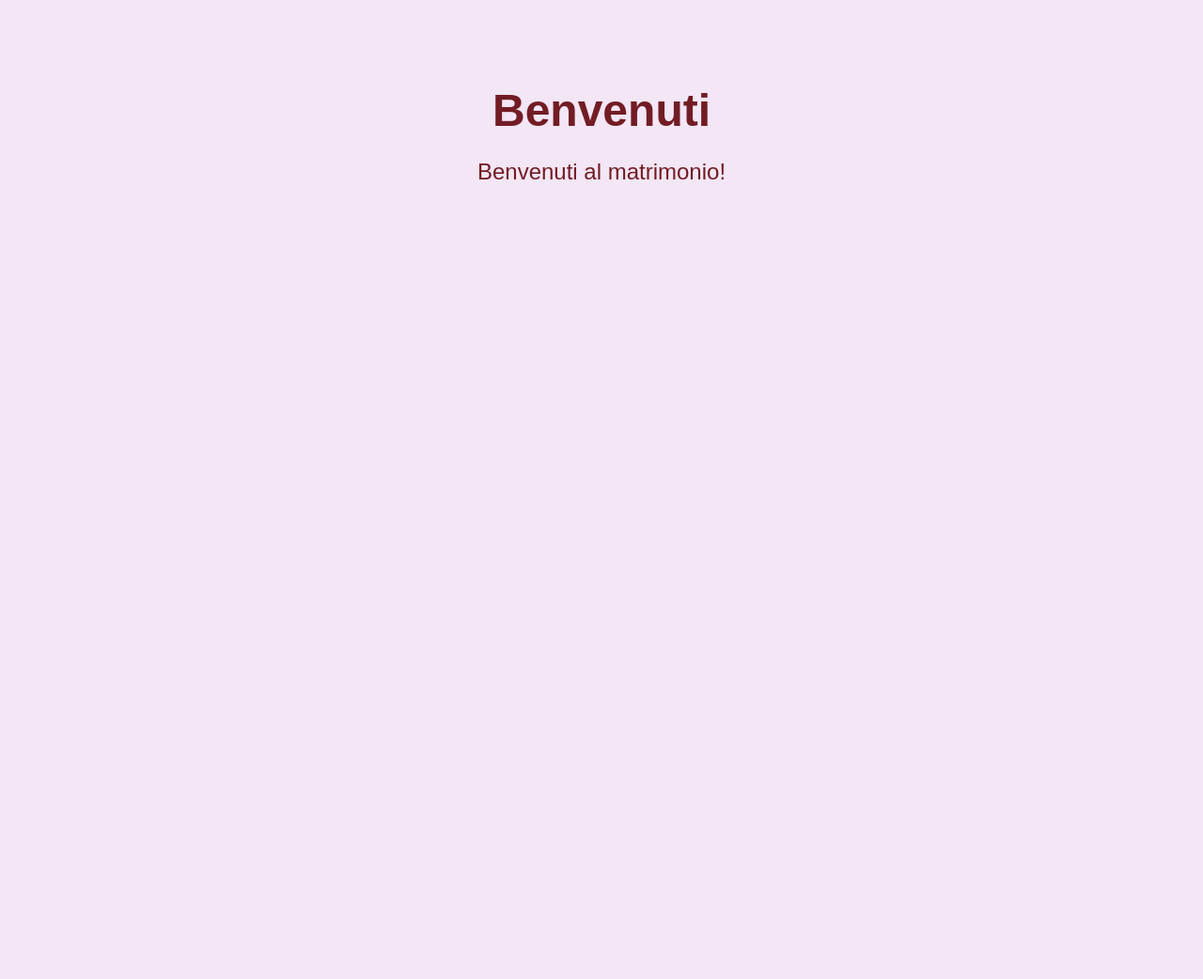
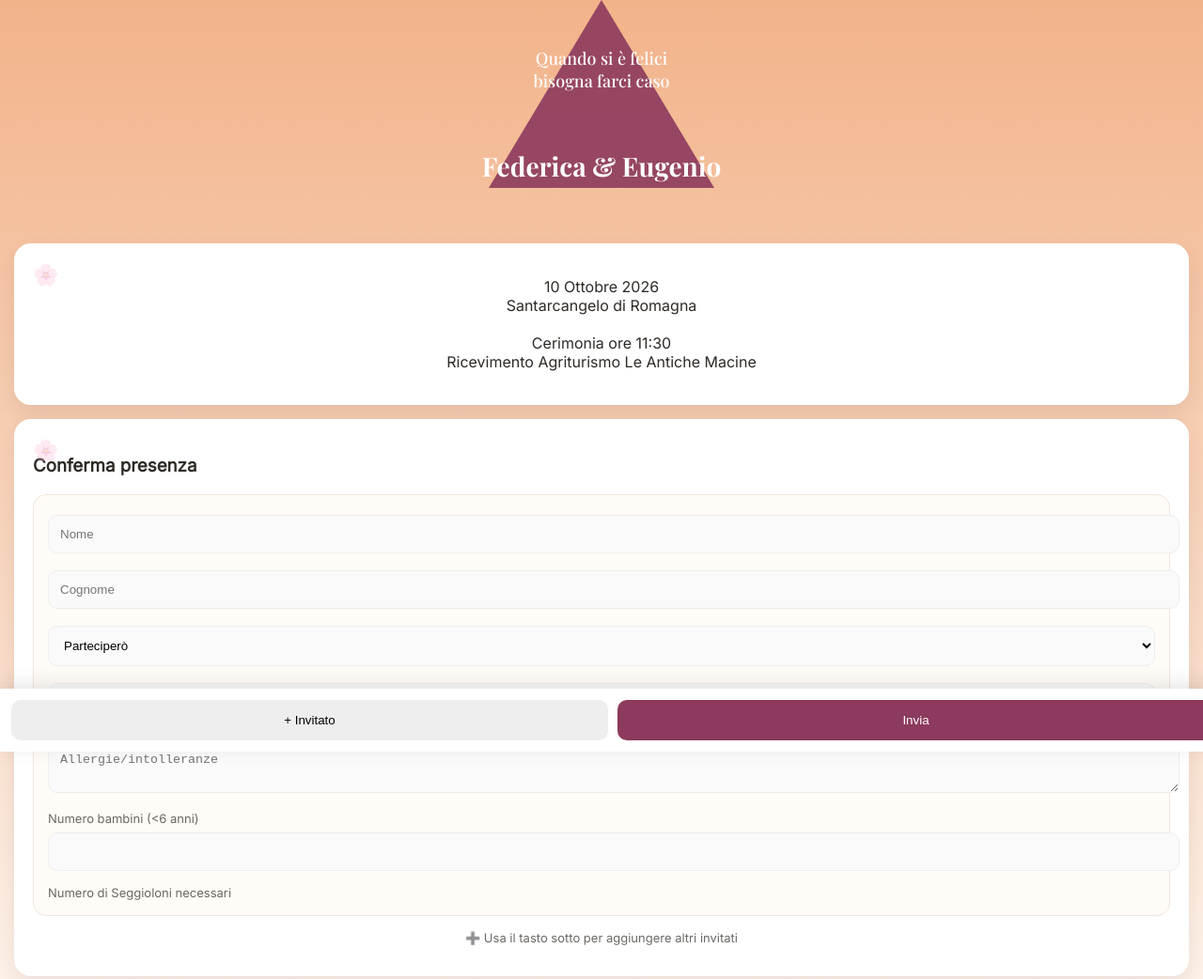
Before and after one commit to moscae/matrimonio, a plain HTML site: page index.html in a window 1280 px wide. Shown: the top 1042 px of the page at 94% size. Before the commit the page ends 800 px from the top, so only its background shows below. Drawn offline with nearby package versions, Linux system fonts and the light colour scheme.

Commit message:
Migration Web

```diff
--- a/index.html
+++ b/index.html
@@ -3,26 +3,297 @@
 <head>
 <meta charset="UTF-8">
 <meta name="viewport" content="width=device-width, initial-scale=1.0">
-    <title>Benvenuti</title>
+
+<title>Federica & Eugenio</title>
+
+<link href="https://fonts.googleapis.com/css2?family=Playfair+Display:wght@500;700&family=Inter:wght@300;400&display=swap" rel="stylesheet">
+
 <style>
-        body {
-            background-color: #f3e6f5;
-            color: #721c24;
-            font-family: 'Arial', sans-serif;
-            text-align: center;
-            padding: 50px;
+:root{
+  --viola:#8C3A5D;
+  --pesca:#F2B38A;
+  --crema:#FFF8F2;
+  --verde:#6E8B74;
 }
-        h1 {
-            font-size: 3em;
-            margin-bottom: 20px;
+
+body{
+  margin:0;
+  font-family:'Inter',sans-serif;
+  background:linear-gradient(180deg,var(--pesca),var(--crema));
+  color:#2E2A26;
 }
-        p {
-            font-size: 1.5em;
+
+/* HERO */
+.hero{
+  text-align:center;
+  padding:40px 20px 30px;
+  position:relative;
+}
+
+/* TRIANGOLO CENTRALE */
+.hero::before{
+  content:"";
+  position:absolute;
+  top:0;
+  left:50%;
+  transform:translateX(-50%);
+  width:0;
+  height:0;
+  border-left:120px solid transparent;
+  border-right:120px solid transparent;
+  border-bottom:200px solid var(--viola);
+  opacity:0.9;
+  z-index:0;
+}
+
+.hero h1{
+  font-family:'Playfair Display',serif;
+  font-size:28px;
+  position:relative;
+  z-index:1;
+  color:white;
+  margin-top:60px;
+}
+
+.quote{
+  font-family:'Playfair Display',serif;
+  font-size:18px;
+  color:white;
+  position:relative;
+  z-index:1;
+  margin-top:10px;
+}
+
+/* CARD */
+.card{
+  background:white;
+  margin:15px;
+  padding:20px;
+  border-radius:18px;
+  box-shadow:0 10px 25px rgba(0,0,0,0.08);
+}
+
+/* FIORI DECORATIVI */
+.card::before{
+  content:"🌸";
+  position:absolute;
+  font-size:22px;
+  opacity:0.3;
+}
+
+/* INPUT */
+input, select, textarea{
+  width:100%;
+  padding:12px;
+  margin-top:6px;
+  margin-bottom:12px;
+  border-radius:10px;
+  border:1px solid #eee;
+  background:#FAFAFA;
+}
+
+input:focus, select:focus{
+  outline:none;
+  border-color:var(--viola);
+}
+
+/* GUEST */
+.guest{
+  background:#FFFBF7;
+  border:1px solid #F1E6D9;
+  padding:15px;
+  border-radius:14px;
+  margin-bottom:15px;
+  position:relative;
+}
+
+.remove-btn{
+  position:absolute;
+  top:10px;
+  right:10px;
+  background:#E07A5F;
+  border:none;
+  color:white;
+  border-radius:6px;
+  font-size:12px;
+  padding:4px 8px;
+}
+
+/* BOTTONI */
+.bottom-bar{
+  position:fixed;
+  bottom:0;
+  width:100%;
+  display:flex;
+  gap:10px;
+  padding:12px;
+  background:white;
+  box-shadow:0 -5px 20px rgba(0,0,0,0.1);
+}
+
+button{
+  flex:1;
+  padding:14px;
+  border:none;
+  border-radius:10px;
+  font-weight:500;
+}
+
+.primary{
+  background:var(--viola);
+  color:white;
+}
+
+.secondary{
+  background:#eee;
+}
+
+.spacer{height:100px;}
+
+.label{
+  font-size:13px;
+  opacity:0.7;
 }
 </style>
 </head>
+
 <body>
-    <h1>Benvenuti</h1>
-    <p>Benvenuti al matrimonio!</p>
+
+<div class="hero">
+  <div class="quote">Quando si è felici<br>bisogna farci caso</div>
+  <h1>Federica & Eugenio</h1>
+</div>
+
+<div class="card">
+  <p style="text-align:center">
+    10 Ottobre 2026<br>
+    Santarcangelo di Romagna<br><br>
+    Cerimonia ore 11:30<br>
+    Ricevimento Agriturismo Le Antiche Macine
+  </p>
+</div>
+
+<div class="card">
+  <h3>Conferma presenza</h3>
+  <div id="guests"></div>
+  <p style="text-align:center;font-size:13px;opacity:0.7;">
+    ➕ Usa il tasto sotto per aggiungere altri invitati
+  </p>
+</div>
+
+<div class="spacer"></div>
+
+<div class="bottom-bar">
+  <button class="secondary" onclick="aggiungiInvitato()">+ Invitato</button>
+  <button class="primary" onclick="invia()">Invia</button>
+</div>
+
+<script>
+const apiURL="https://script.google.com/macros/s/AKfycbwZfl2AzksQTnXMpi2tqZUr9ZrHUHAb9XMqIl2EA6iSVRYqVLe2Y-Cax7RCjHTvCzbOCQ/exec";
+let firstGuestBambini=true;
+
+function aggiungiInvitato(){
+  const container=document.getElementById("guests");
+  const div=document.createElement("div");
+  div.className="guest";
+
+  let html=`
+<input class="nome" placeholder="Nome">
+<input class="cognome" placeholder="Cognome">
+
+<select class="presenza">
+<option value="SI">Parteciperò</option>
+<option value="NO">Non partecipo</option>
+</select>
+
+<select class="menu">
+<option value="">Menu</option>
+<option value="Carne">Carne</option>
+<option value="Vegetariano">Vegetariano</option>
+</select>
+
+<textarea class="intolleranze" placeholder="Allergie/intolleranze"></textarea>
+`;
+
+  if(firstGuestBambini){
+    html+=`
+<label class="label">Numero bambini (<6 anni)</label>
+<input class="bambini" type="number" min="0">
+
+<label class="label">Numero di Seggioloni necessari</label>
+<input class="seggiolone" type="number" min="0" value="0">
+`;
+  } else {
+    html+=`<button class="remove-btn" onclick="rimuoviInvitato(this)">✖</button>`;
+  }
+
+  div.innerHTML=html;
+  container.appendChild(div);
+
+  const presenza=div.querySelector(".presenza");
+  const menu=div.querySelector(".menu");
+
+  presenza.addEventListener("change",()=>{
+    menu.style.display = presenza.value==="SI" ? "block":"none";
+    if(presenza.value!=="SI") menu.value="";
+  });
+
+  if(firstGuestBambini){
+    const bambini=div.querySelector(".bambini");
+    const seggiolone=div.querySelector(".seggiolone");
+
+    seggiolone.style.display="none";
+
+    bambini.addEventListener("input",()=>{
+      const val=parseInt(bambini.value)||0;
+      if(val>0){
+        seggiolone.style.display="block";
+      }else{
+        seggiolone.style.display="none";
+        seggiolone.value=0;
+      }
+    });
+
+    firstGuestBambini=false;
+  }
+}
+
+window.onload=()=>aggiungiInvitato();
+
+function rimuoviInvitato(btn){
+  btn.parentElement.remove();
+}
+
+async function invia(){
+  const guests=document.querySelectorAll(".guest");
+
+  for(const [i,g] of Array.from(guests).entries()){
+    const bambini=parseInt(g.querySelector(".bambini")?.value||0);
+    const seggiolone=parseInt(g.querySelector(".seggiolone")?.value||0);
+
+    if(seggiolone>bambini){
+      alert("Seggioloni non validi");
+      return;
+    }
+
+    await fetch(apiURL,{
+      method:"POST",
+      body:JSON.stringify({
+        key:"matrimonio-2026-federica-eugenio",
+        nome:g.querySelector(".nome").value,
+        cognome:g.querySelector(".cognome").value,
+        presenza:g.querySelector(".presenza").value,
+        menu:g.querySelector(".menu").value,
+        intolleranze:g.querySelector(".intolleranze").value,
+        bambini:(i===0?bambini:0),
+        seggiolone:(i===0?seggiolone:0)
+      })
+    });
+  }
+
+  window.location.href="grazie.html";
+}
+</script>
+
 </body>
 </html>
```
Also changed, not shown: grazie.html (added, +39 -0 lines), sfondo.jpg (added). Lines whose indentation alone changed are shown as unchanged.
